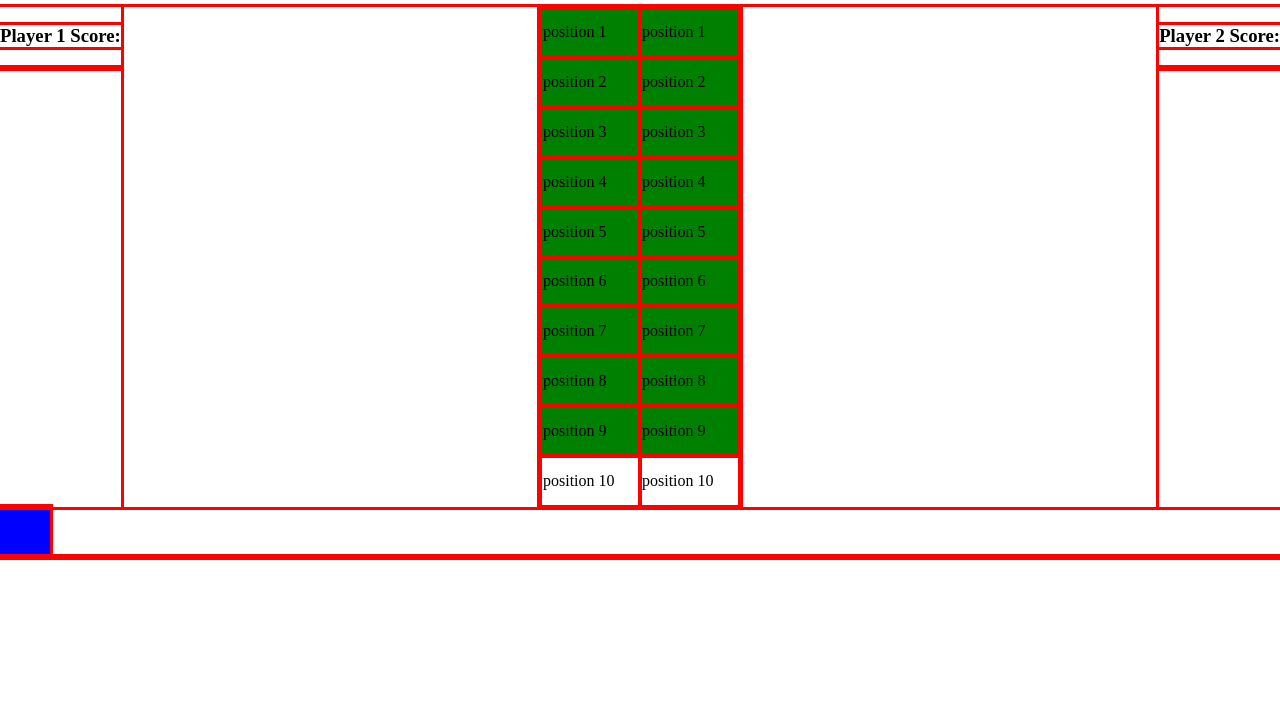
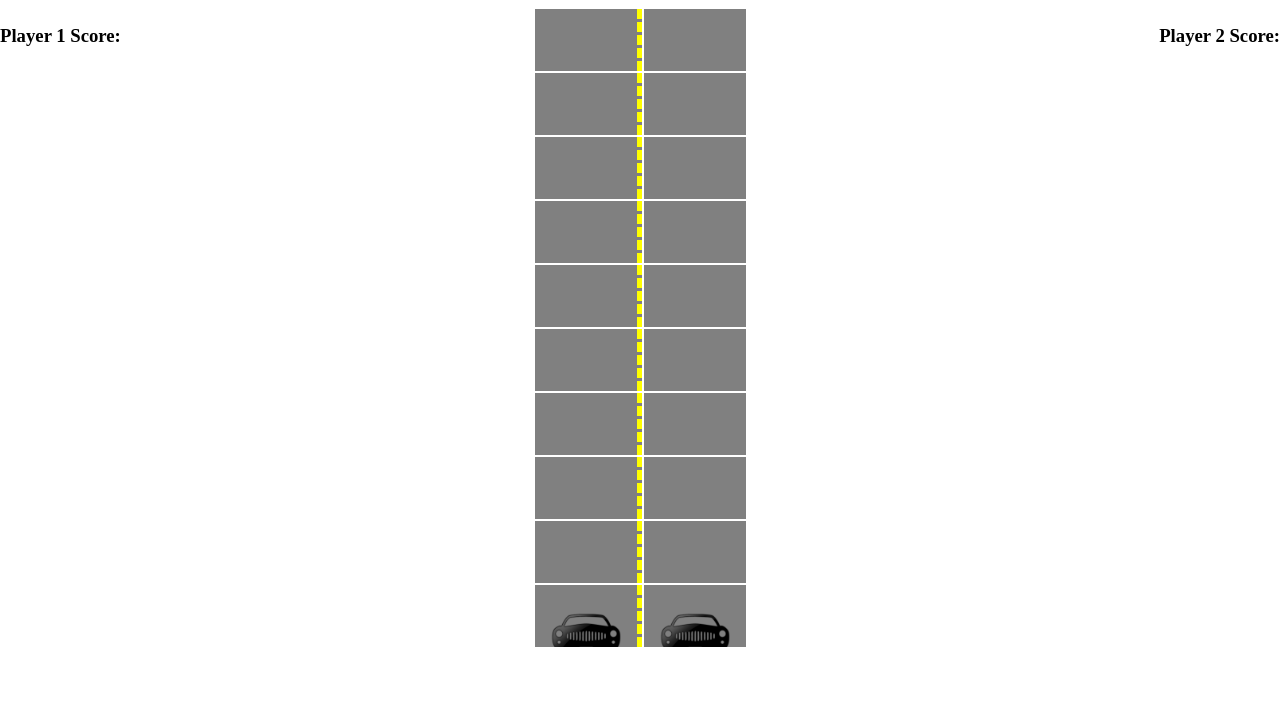
Before and after one commit to ostigley/javascript-racer, a plain HTML site: page index.html in a window 1280 px wide. Shown: the part 73-800 px from the top of the page. Drawn offline with nearby package versions, Linux system fonts and the light colour scheme.

Commit message:
scorecard bug fixed

```diff
--- a/index.html
+++ b/index.html
@@ -25,16 +25,16 @@
 
 			<table class="racer_table">
 
-			    <tr><td class="Player_1 finish">position 1</td><td class="Player_2 finish">position 1</tr>
-			    <tr><td class="Player_1">position 2</td><td class="Player_2">position 2</tr>
-			    <tr><td class="Player_1">position 3</td><td class="Player_2">position 3</tr>
-			    <tr><td class="Player_1">position 4</td><td class="Player_2">position 4</tr>
-			    <tr><td class="Player_1">position 5</td><td class="Player_2">position 5</tr>
-			    <tr><td class="Player_1">position 6</td><td class="Player_2">position 6</tr>
-			    <tr><td class="Player_1">position 7</td><td class="Player_2">position 7</tr>
-			    <tr><td class="Player_1">position 8</td><td class="Player_2">position 8</tr>
-			    <tr><td class="Player_1">position 9</td><td class="Player_2">position 9</tr>
-			    <tr><td class="Player_1">position 10</td><td class="Player_2">position 10</td></tr>
+			    <tr><td class="Player_1 finish"></td><td class="Player_2 finish"></tr>
+			    <tr><td class="Player_1"></td><td class="Player_2"></tr>
+			    <tr><td class="Player_1"></td><td class="Player_2"></tr>
+			    <tr><td class="Player_1"></td><td class="Player_2"></tr>
+			    <tr><td class="Player_1"></td><td class="Player_2"></tr>
+			    <tr><td class="Player_1"></td><td class="Player_2"></tr>
+			    <tr><td class="Player_1"></td><td class="Player_2"></tr>
+			    <tr><td class="Player_1"></td><td class="Player_2"></tr>
+			    <tr><td class="Player_1"></td><td class="Player_2"></tr>
+			    <tr><td class="Player_1"></td><td class="Player_2"></td></tr>
 
 
 
@@ -46,12 +46,10 @@
 			</section>
 
 		</main>
-		<div id="car1"></div>
-
-		<div id='scoreboard'>
 
 
-	</div>
+
+	</main>
 
 
 	<script type="text/javascript" src="scripts/myscript.js"></script>
--- a/scripts/myscript.js
+++ b/scripts/myscript.js
@@ -36,8 +36,10 @@ var start = function() {
 
 var setPos = function (replay) {
 	// re-initialise position variables in pplayer object.
-	players['Player 1'].position = document.getElementsByClassName('Player_1 active')[0];
-	players['Player 2'].position = document.getElementsByClassName('Player_2 active')[0];
+
+	for(var key in players) {
+		players[key].position = document.getElementsByClassName(players[key].stripID + ' active')[0]
+	}
 	// [0] index is returning the table entry that is currently active.  there sohuld only be two entries that are avtive on the whole page.
 }
 
@@ -59,8 +61,8 @@ var finished = function(player) {
 		players[player].score++;
 		//____   Scoreboard
 		var scoreboard = document.getElementById(players[player].scorebox).childNodes[3]
-		var scores = document.createTextNode(players[player].score);
-		scoreboard.appendChild(scores);
+		var scores = document.createTextNode(players[player].scores);
+		scoreboard.textContent = players[player].score;
 
 
 		//Ask to replay.
--- a/styles/styles.css
+++ b/styles/styles.css
@@ -1,6 +1,6 @@
-*{
+/**{
 	outline: red 3px solid;
-}
+}*/
 
 header h1 {
 text-align: center;
@@ -13,19 +13,36 @@ text-align: center;
 
 
 .racer_table {
-  background-color: green;
-  height: 500px;
-  width: 200px;
+  /*background-image: url("../images/grandstand.jpg");
+  background-repeat: no-repeat;
+background-size: cover;*/
+  height: auto;
+  width: auto;
   margin-left: auto;
   margin-right: auto;
 
 
 }
 
+tbody {
+	background-color: grey;
+
+}
+td {
+	height: 60px;
+	width: 100px;
+}
+
 
 
 .racer_table td.active {
-  background-color: white;
+  background-image: url("../images/blackcar.png");
+  background-size: cover;
+}
+
+.Player_1 {
+    border-right: yellow 5px;
+    border-right-style: dashed;
 }
 
 #grandstand {
@@ -42,10 +59,5 @@ text-align: center;
 }
 
 body {
-/*	background-image: url("../images/grandstand.jpeg");
-	background-repeat: no-repeat;
-	background-size: cover;
-	margin-left: auto;
-	margin-right: auto;
-	align-content: center;*/
+
 }
```
Also changed, not shown: images/blackcar.png (added), images/grandstand.jpeg (deleted), images/grandstand.jpg (added).
